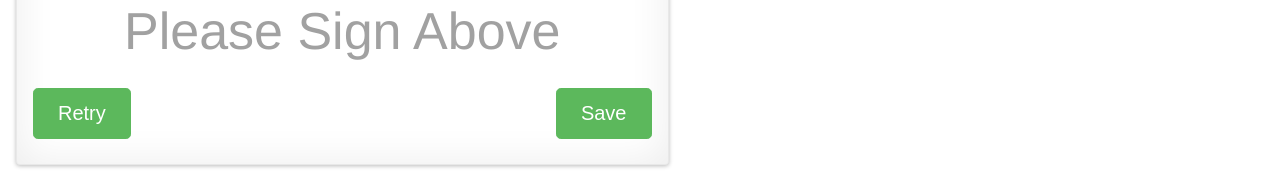
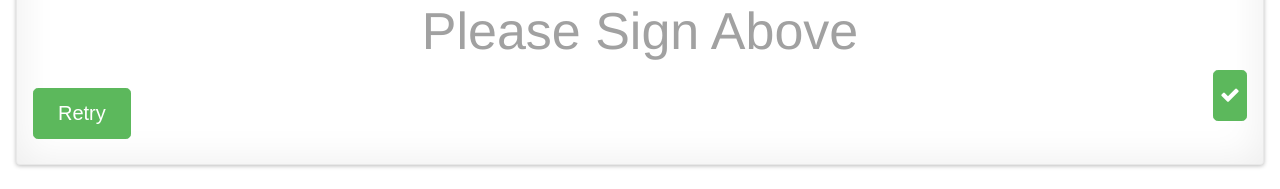
Before and after one commit to isaac-blasiman/stmartins-guest-attendance, a plain HTML site: page Create Signature - Adult.html in a window 1280 px wide. Shown: the part 603-792 px from the top of the page. Drawn offline with Linux system fonts and the light colour scheme.

Commit message:
Commented out div for checkbox and made the 'save' button have a checkmark

```diff
--- a/Create Signature - Adult.html
+++ b/Create Signature - Adult.html
@@ -76,7 +76,7 @@
                     <button type="button" class="clear btn btn-success btn-lg" data-action="clear">Retry</button>
                 </div>
                 <div>
-                    <button type="button" class="save btn btn-success btn-lg" data-action="save-png">Save</button>
+                    <button type="button" class="save btn btn-success btn-lg" id="round-checkbox" data-action="save-png"><i class="fa fa-check" aria-hidden="true"></i></button>
                 </div>
             </div>
         </div>
@@ -86,6 +86,7 @@
     <script src="signature_pad-master/signature_pad-master/example/js/app-modified.js"></script>
     <!-- ### End of MIT Licensed content ### -->
 
+    <!--
     <div class="container" id="container">
         <div id="checkbox-container">
             <a href="#" class="badge badge-pill badge-success" id="round-checkbox"><i class="fa fa-check" aria-hidden="true"></i></a>
```
